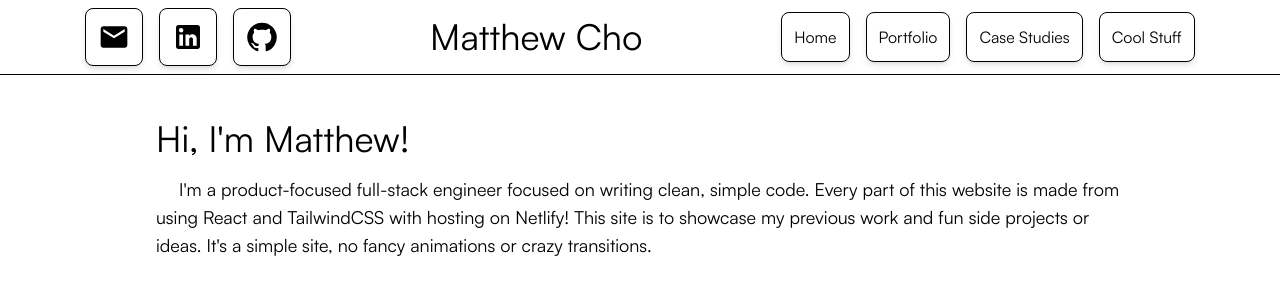
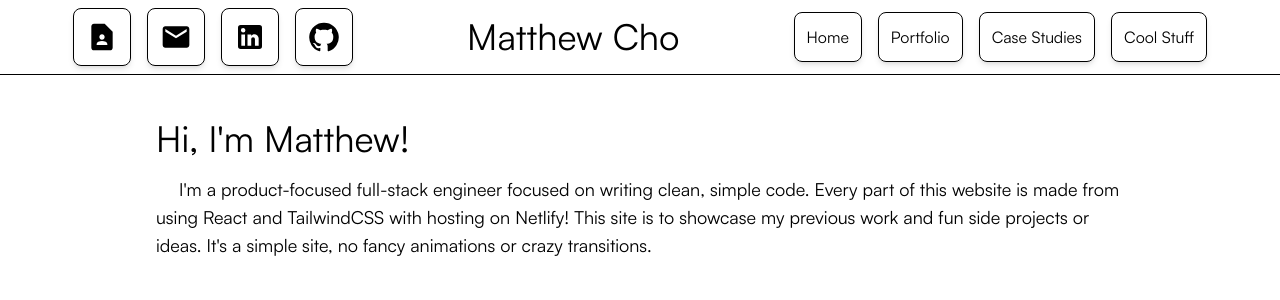
Before and after one commit to mcho9434/frontend-miji, a React (Create React App) app: page / in a window 1280 px wide. Shown: the top 300 px of the page. Built offline with nearby package versions, Linux system fonts and the light colour scheme.

Commit message:
add back resume

```diff
--- a/src/constants/NAVBAR_LINKS.js
+++ b/src/constants/NAVBAR_LINKS.js
@@ -1,9 +1,14 @@
 import EmailIcon from "@mui/icons-material/Email";
 import LinkedInIcon from "@mui/icons-material/LinkedIn";
 import GitHubIcon from "@mui/icons-material/GitHub";
-// import ContactPageIcon from "@mui/icons-material/ContactPage";
+import ContactPageIcon from "@mui/icons-material/ContactPage";
 
 export const ICON_NAV = [
+  {
+    icon: <ContactPageIcon className="!w-8 !h-8" />,
+    location: "",
+    href: "Matthew_Cho_Resume.pdf",
+  },
   {
     icon: <EmailIcon className="!w-8 !h-8" />,
     location: "mailto:mjycho@gmail.com",
```
Also changed, not shown: package.json (+4 -4 lines).
